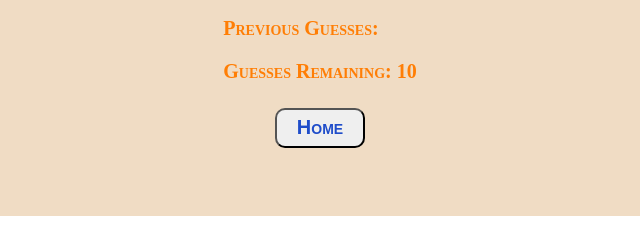
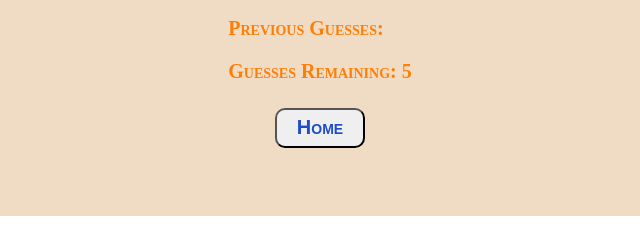
Before and after one commit to Rahul03092002/JavaScript-Project, a plain HTML site: page GUESS/guess.html in a window 1280 px wide. Shown: the part 484-723 px from the top of the page, 320-960 px from the left. Drawn offline with Linux system fonts and the light colour scheme.

Commit message:
Update guess.html

```diff
--- a/GUESS/guess.html
+++ b/GUESS/guess.html
@@ -24,7 +24,7 @@
 
         <div class="resultParas">
             <p>Previous Guesses:<span class="guessSlot"></span></p>
-            <p>Guesses Remaining:<span class="lastResult"> 10</span></p>
+            <p>Guesses Remaining:<span class="lastResult"> 5</span></p>
             <p class="lowOrHigh"></p>
         </div>
         <button id="home" onclick="history.back()">Home</button>
```
